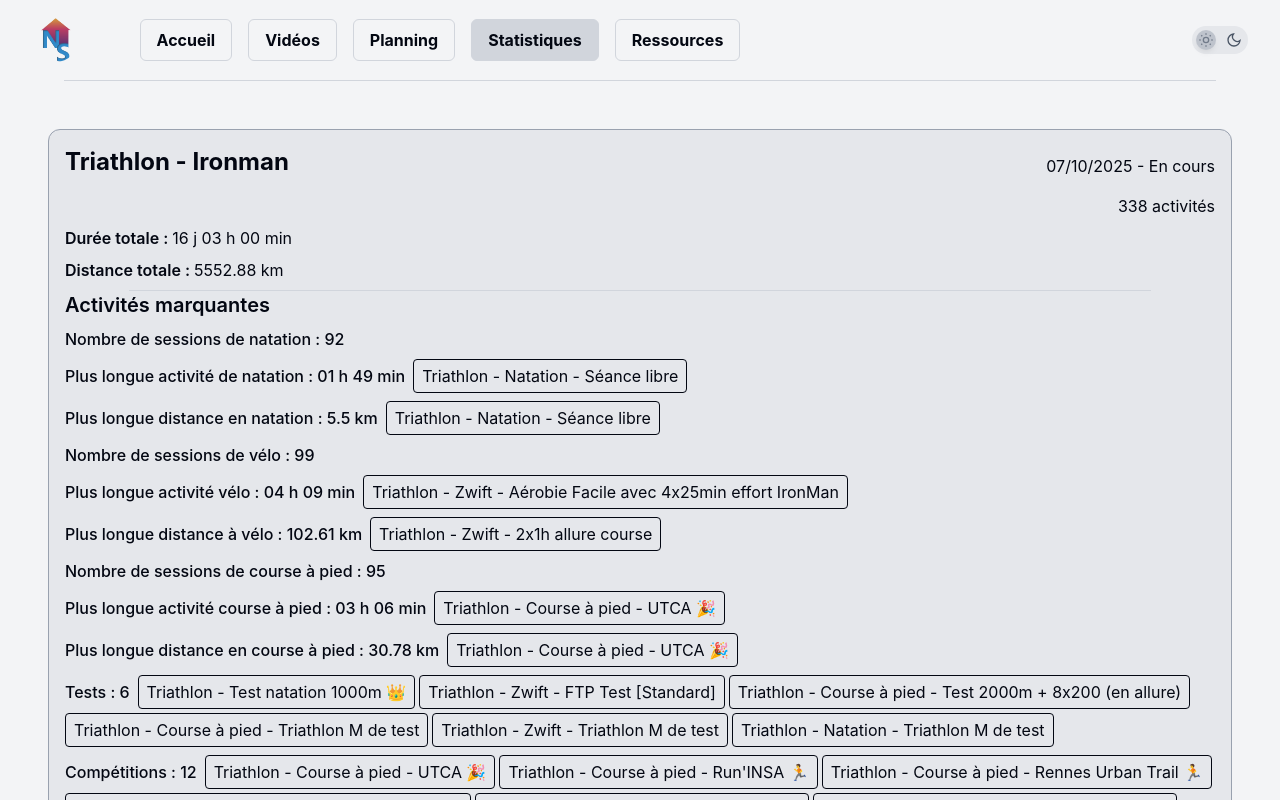
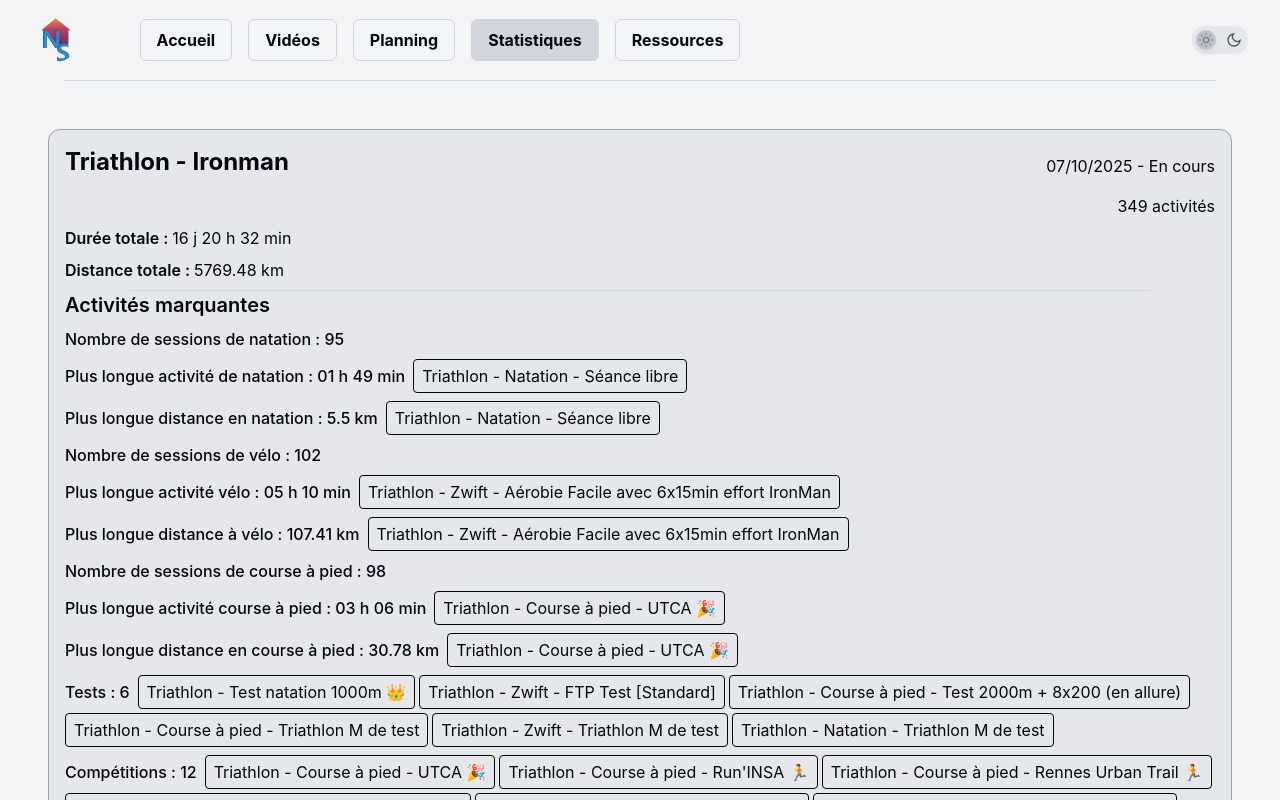
Before and after one commit to niveau-superieur/site-web, a Vue app: page /#/stats in a window 1280 px wide. Shown: the top 800 px of the page. Built offline with nearby package versions, Linux system fonts and the light colour scheme.

Commit message:
chore: maj data 2026-07-12

```diff
--- a/src/data/activity/activityTypes/cardioActivities.ts
+++ b/src/data/activity/activityTypes/cardioActivities.ts
@@ -2,6 +2,22 @@ import type { Activity } from '@/types/activity'
 import { activityTags } from '../activityTags'
 
 export const cardioActivities: Activity[] = [
+  {
+    name: `Triathlon - Circuit training`,
+    date: '2026-07-09',
+    duration: 30,
+    tags: [activityTags.sport, activityTags.cardio],
+    programs: ['triathlonIronmanProgram'],
+    description: `Circuit à faire 2 fois, 15" entre chaque exo, 1 minute entre chaque boucle :\n- 40 Montées de genoux\n- 20 Arm leg raises (10G/10D)\n- 10 Sauts de grenouille\n- 10 Burpees\n- 40 Climbers\n- 40 Squats sumo\n- 15 Dips\n- 40 Gainage latéral avec rotation (20G/20D)\n- 40 Squats\n- 20 Pompes spiderman\n- 40 Russian twists\n- 40 Fentes avant (20G/20D)`,
+  },
+  {
+    name: `Triathlon - Circuit training`,
+    date: '2026-07-08',
+    duration: 30,
+    tags: [activityTags.sport, activityTags.cardio],
+    programs: ['triathlonIronmanProgram'],
+    description: `Circuit à faire 3 fois, 15" entre chaque exo, 1 minute entre chaque boucle :\n- 40 Montées de genoux\n- 40 Squats\n- 20 Pas du patineur (10G/10D)\n- 1 minute Gainage latéral (30"G/30"D)\n- 40 Squats sumo\n- 40 Jumpingjacks\n- 1 minute Planche\n- 40 Levées de bassin\n- 20 Pompes\n- 1 minute Chaise\n- 40 Russian twists\n- 20 Arm leg raises (10G/10D)`,
+  },
   {
     name: `Triathlon - Circuit training`,
     date: '2026-07-02',
--- a/src/data/activity/activityTypes/cyclingActivities.ts
+++ b/src/data/activity/activityTypes/cyclingActivities.ts
@@ -2,6 +2,33 @@ import type { Activity } from '@/types/activity'
 import { activityTags } from '../activityTags'
 
 export const cyclingActivities: Activity[] = [
+  {
+    name: 'Triathlon - Zwift - Aérobie Facile avec 6x15min effort IronMan',
+    date: '2026-07-12',
+    duration: 310,
+    distance: 107.41,
+    tags: [activityTags.sport, activityTags.cycling],
+    programs: ['zwiftPlatineProgram', 'triathlonIronmanProgram'],
+    description: `🗺️ The Mega Pretzel in Watopia\n\nL'un des plus long parcours de Zwift !\nMais aussi l'une des séance les plus difficile que j'ai faite jusque là ! 5h de vélo c'est interminable ! On ajoute la fatigue après la soirée de vendredi et les 34°C dans l'appart, et on a le cocktail parfait pour craquer mentalement ! J'ai failli abandonner à la 6ème série !\nAu total j'ai bu 7.5L d'eau sur la séance quand même !\n\nWarm up\n30 min @ 86-128 W\n\nRépéter 6 fois\nHard\n15 min @ 161-171 W\nEasy\n25 min @ 107-128 W\n\nCool Down\n30 min @ 86-107 W`,
+  },
+  {
+    name: 'Triathlon - Zwift - souple',
+    date: '2026-07-11',
+    duration: 147,
+    distance: 21.29,
+    tags: [activityTags.sport, activityTags.cycling],
+    programs: ['zwiftPlatineProgram', 'triathlonIronmanProgram'],
+    description: `🗺️ Ven-Top in France\n\nUn peu de rab sur cette séance pour terminer l'ascension du Ven-top\n\nWarm up\n20 min @ 128-150 W\n\nActive\n1:20:00 @ 150-182 W\n\nCool Down\n20 min @ 128-150 W`,
+  },
+  {
+    name: 'Triathlon - Zwift - 1h40 avec 4x8min',
+    date: '2026-07-07',
+    duration: 100,
+    distance: 40.93,
+    tags: [activityTags.sport, activityTags.cycling],
+    programs: ['zwiftPlatineProgram', 'triathlonIronmanProgram'],
+    description: `🗺️ Elevation Evaluation in Watopia\n\nMontée en puissance en 6 étapes\n6 min @ 118-139 W\n5 min @ 131-152 W\n4 min @ 143-165 W\n3 min @ 156-178 W\n2 min @ 169-190 W\n1 min @ 182-203 W\n\nRécupération\n5 min @ 107-128 W\n\nRépéter 4 fois\nHard\n8 min @ 188-214 W\nEasy\n8 min @ 126-139 W\n\nCool Down\n10 min @ 139-163 W`,
+  },
   {
     name: 'Triathlon - Zwift - Aérobie Facile avec 4x25min effort IronMan',
     date: '2026-07-05',
--- a/src/data/activity/activityTypes/runningActivities.ts
+++ b/src/data/activity/activityTypes/runningActivities.ts
@@ -3,8 +3,34 @@ import { activityTags } from '../activityTags'
 
 export const runningActivities: Activity[] = [
   {
-    name: `Triathlon - Course à pied - Run enchainementà 60% avec 3x6min à 75% (RA) 3min
-`,
+    name: `Triathlon - Course à pied - Run enchainement 10km avec 5x1000m allure Iron`,
+    date: '2026-07-12',
+    duration: 51,
+    distance: 8.33,
+    tags: [activityTags.sport, activityTags.running],
+    programs: ['triathlonIronmanProgram'],
+    description: `J'ai raccourci la séance, j'étais au bout du bout du bout de ma vie 🥵\nTrop chaud, trop soif, trop fatigué, j'ai fait 3 accélérations et puis je suis rentré, la gourde était déjà vide et je voyais des étoiles 🥵\n\nWarm up\n1.50 km @ 06:11-06:42 min/km\n\nRépéter 5 fois\nHard\n1.00 km @ 05:09-05:26 min/km\nEasy\n1.00 km @ 06:11-06:42 min/km\n\nCool Down\n1.50 km @ 06:11-06:42 min/km`,
+  },
+  {
+    name: `Triathlon - Course à pied - 8x2min+8x1min`,
+    date: '2026-07-10',
+    duration: 89,
+    distance: 16.58,
+    tags: [activityTags.sport, activityTags.running],
+    programs: ['triathlonIronmanProgram'],
+    description: `Warm up\n15 min @ 05:44-06:42 min/km\n\nRépéter 8 fois\nHard\n2 min @ 04:16-04:40 min/km\nEasy\n2 min @ 05:39-06:48 min/km\n\nRecovery\n4 min @ 05:39-06:48 min/km\n\nRépéter 8 fois\nHard\n1 min @ 04:01-04:22 min/km\nEasy\n2 min @ 05:39-06:48 min/km\n\nCool Down\n15 min @ 05:44-06:42 min/km`,
+  },
+  {
+    name: `Triathlon - Course à pied - Circuit rituel`,
+    date: '2026-07-08',
+    duration: 75,
+    distance: 10.96,
+    tags: [activityTags.sport, activityTags.running],
+    programs: ['triathlonIronmanProgram'],
+    description: `Footing tranquille après petite soirée hier soir, avec Augustin Lvndr en souffrance tout le long, donc on raccourcit le parcours (dur dur l'alcool 😂)\n\nRituel de chaque semaine même parcours d'environ 14 à 17 à 60%-70%\nBien regarder son cardio, pour pouvoir le comparer par la suite.\n\nActive\n14.0 km @ 05:13-05:49 min/km`,
+  },
+  {
+    name: `Triathlon - Course à pied - Run enchainementà 60% avec 3x6min à 75% (RA) 3min`,
     date: '2026-07-05',
     duration: 57,
     distance: 9.88,
@@ -13,8 +39,7 @@ export const runningActivities: Activity[] = [
     description: `Super difficile après 4h10 de vélo de partir pour courir à midi en pleine chaleur !\nJ'étais au bout de ma vie à la fin de la séance !\n\nWarm up\n18 min @ 06:11-07:18 min/km\n\nRépéter 3 fois\nHard\n6 min @ 04:44-05:21 min/km\nEasy\n3 min @ 06:42-08:02 min/km\n\nCool Down\n15 min @ 05:54-06:55 min/km`,
   },
   {
-    name: `Triathlon - Course à pied - Circuit rituel
-`,
+    name: `Triathlon - Course à pied - Circuit rituel`,
     date: '2026-07-03',
     duration: 71,
     distance: 11.43,
@@ -23,8 +48,7 @@ export const runningActivities: Activity[] = [
     description: `Séance plus courte que prévue, la séance de Kinball de mercredi est encore bien présente dans les abducteurs !\n\nRituel de chaque semaine même parcours d'environ 14 à 17 à 60%-70%\nBien regarder son cardio, pour pouvoir le comparer par la suite.\n\nActive\n15.0 km @ 05:13-05:49 min/km`,
   },
   {
-    name: `Triathlon - Course à pied - 4, 3, 2, 1KM!!! en allure
-`,
+    name: `Triathlon - Course à pied - 4, 3, 2, 1KM!!! en allure`,
     date: '2026-06-30',
     duration: 81,
     distance: 16.05,
@@ -33,8 +57,7 @@ export const runningActivities: Activity[] = [
     description: `Warm up\n4.00 km @ 05:17-06:11 min/km\n\nRecovery\n1.00 km @ 05:39-06:48 min/km\n\nActive\n3.00 km @ 04:16-04:34 min/km\n\nRecovery\n1.00 km @ 05:39-06:48 min/km\n\nActive\n2.00 km @ 04:01-04:16 min/km\n\nRecovery\n1.00 km @ 05:39-06:48 min/km\n\nActive\n1.00 km @ 03:47-04:01 min/km\n\nRecovery\n1.00 km @ 05:39-06:48 min/km\n\nCool Down\n2.00 km @ 06:48-08:33 min/km`,
   },
   {
-    name: `Triathlon - Course à pied - Circuit rituel
-`,
+    name: `Triathlon - Course à pied - Circuit rituel`,
     date: '2026-06-24',
     duration: 76,
     distance: 14.15,
--- a/src/data/activity/activityTypes/swimmingActivities.ts
+++ b/src/data/activity/activityTypes/swimmingActivities.ts
@@ -3,8 +3,34 @@ import { activityTags } from '../activityTags'
 
 export const swimmingActivities: Activity[] = [
   {
-    name: `Triathlon - Natation - Force!!!
-`,
+    name: `Triathlon - Natation - 10x400!!!!`,
+    date: '2026-07-11',
+    duration: 77,
+    distance: 4,
+    tags: [activityTags.sport, activityTags.swimming],
+    programs: ['triathlonIronmanProgram'],
+    description: `Warm up\n400 m @ 02:32-02:56 sec/100m\n400(50 crawl- 50 éduc) continu\n\nActive\n3200 m @ 01:46-02:13 sec/100m\n8x400m récup 25sec\n#1-2 : en crawl #3-4 : en pull #5-6 : en pull+plaquettes #7-8 : en palmes\n\nCool Down\n400 m @ 02:32-02:56 sec/100m\namplitude`,
+  },
+  {
+    name: `Triathlon - Natation - 4x300 et 2x400`,
+    date: '2026-07-09',
+    duration: 67,
+    distance: 3.3,
+    tags: [activityTags.sport, activityTags.swimming],
+    programs: ['triathlonIronmanProgram'],
+    description: `Warm up\n800 m @ 02:59-03:28 sec/100m\n8x (75 crawl+ 25 doigts surface) récup 10 sec\n\nActive\n1200 m @ 02:13-02:32 sec/100m\n4x300 , 2 en pull, 2 en plaquettes, récup 20sec\n\nRecovery\n100 m @ 02:56-03:32 sec/100m\n\nActive\n200 m @ 04:10-05:12 sec/100m\nbattements jambes avec palmes\n\nActive\n800 m @ 02:13-02:32 sec/100m\n2x400 le premier en palmes le second palmes +plaquettes, récup 30sec\n\nCool Down\n200 m @ 02:59-03:47 sec/100m\ndos`,
+  },
+  {
+    name: `Triathlon - Natation - de plus en plus vite!!!!`,
+    date: '2026-07-06',
+    duration: 76,
+    distance: 3.8,
+    tags: [activityTags.sport, activityTags.swimming],
+    programs: ['triathlonIronmanProgram'],
+    description: `Warm up\n400 m @ 02:59-03:28 sec/100m\n\nActive\n800 m @ 02:13-02:32 sec/100m\nen crawl amplitude (prise de chrono)\n\nActive\n800 m @ 02:05-02:22 sec/100m\n2x400 pull récup 25 sec\n\nActive\n800 m @ 01:58-02:13 sec/100m\n4x200 pull+plaquettes récup 20sec\n\nActive\n800 m @ 01:52-02:05 sec/100m\n8x100 palmes plaquettes récup 15 sec\n\nCool Down\n200 m @ 02:59-03:28 sec/100m`,
+  },
+  {
+    name: `Triathlon - Natation - Force!!!`,
     date: '2026-07-04',
     duration: 79,
     distance: 3.8,
@@ -13,8 +39,7 @@ export const swimmingActivities: Activity[] = [
     description: `Warm up\n400 m @ 02:59-03:28 sec/100m\n4x100 crawl\n#1 2x(25 poings fermés 25 crawl)\n#2 2x(25 rattrapé devant 25 crawl)\n#3 dégressif (partir à fond et finir souple)\n#4 souple\n\nActive\n800 m @ 02:05-02:44 sec/100m\n4x200 (50 allure course, 150 souple) récup 15 sec\n\nActive\n400 m @ 02:22-02:32 sec/100m\n400 pull et plaquettes respiration 5 mouvements\n\nActive\n600 m @ 02:05-02:44 sec/100m\n3x200 avec Pull (100 allure course, 100 souple) récup 15 sec\n\nActive\n400 m @ 02:22-02:32 sec/100m\n400 pull et plaquettes respiration 5, 7 mouvements\n\nActive\n400 m @ 02:05-02:44 sec/100m\n2x200 avec Pull et plaquettes (150 allure course, 50 souple) récup 15 sec\n\nActive\n400 m @ 02:22-02:32 sec/100m\n400 pull et plaquettes respiration 5, 7, 9 mouvements\n\nActive\n200 Vitesse max\n200 m @ 01:58-02:22 sec/100m\n\nCool Down\n200 m @ 02:59-03:28 sec/100m brasse, dos`,
   },
   {
-    name: `Triathlon - Natation - Respi!!!!
-`,
+    name: `Triathlon - Natation - Respi!!!!`,
     date: '2026-07-03',
     duration: 66,
     distance: 3.2,
@@ -23,8 +48,7 @@ export const swimmingActivities: Activity[] = [
     description: `Warm up\n800 m @ 02:59-03:28 sec/100m\n4x200 : 100crawl+50dos+50brasse, récup 15 sec\n\nActive\n800 m @ 02:13-02:32 sec/100m\n2x400 crawl respi 3, 5, 7, 9,...3, 5, 7, 9,... mouvements, récup 20sec\n\nRecovery\n100 m @ 02:56-03:32 sec/100m\n\nActive\n800 m @ 02:13-02:32 sec/100m\n4x200 pull+plaquettes respi 2 ou 4 mouvements, récup 15 sec\n#1-3 respi à droite #2-4 respi à gauche\n\nRecovery\n100 m @ 02:56-03:32 sec/100m\n\nActive\n400 m @ 02:13-02:32 sec/100m\n4x(25 crawl -25 doigts surface- 25 crawl- 25 sighting récup 15 sec\n\nCool Down\n200 m @ 02:59-03:28 sec/100m Brasse`,
   },
   {
-    name: `Triathlon - Natation - 10x100 + 8x100 + 6x100
-`,
+    name: `Triathlon - Natation - 10x100 + 8x100 + 6x100`,
     date: '2026-06-29',
     duration: 60,
     distance: 3.4,
```
